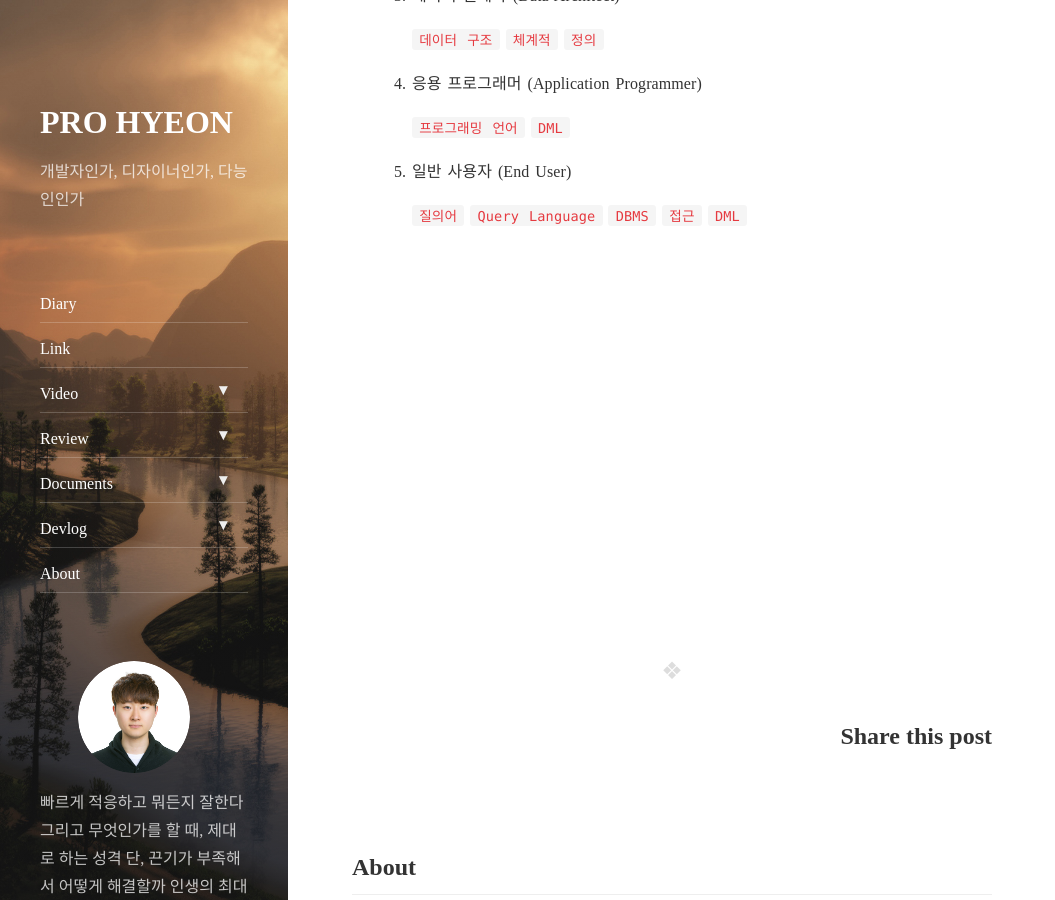
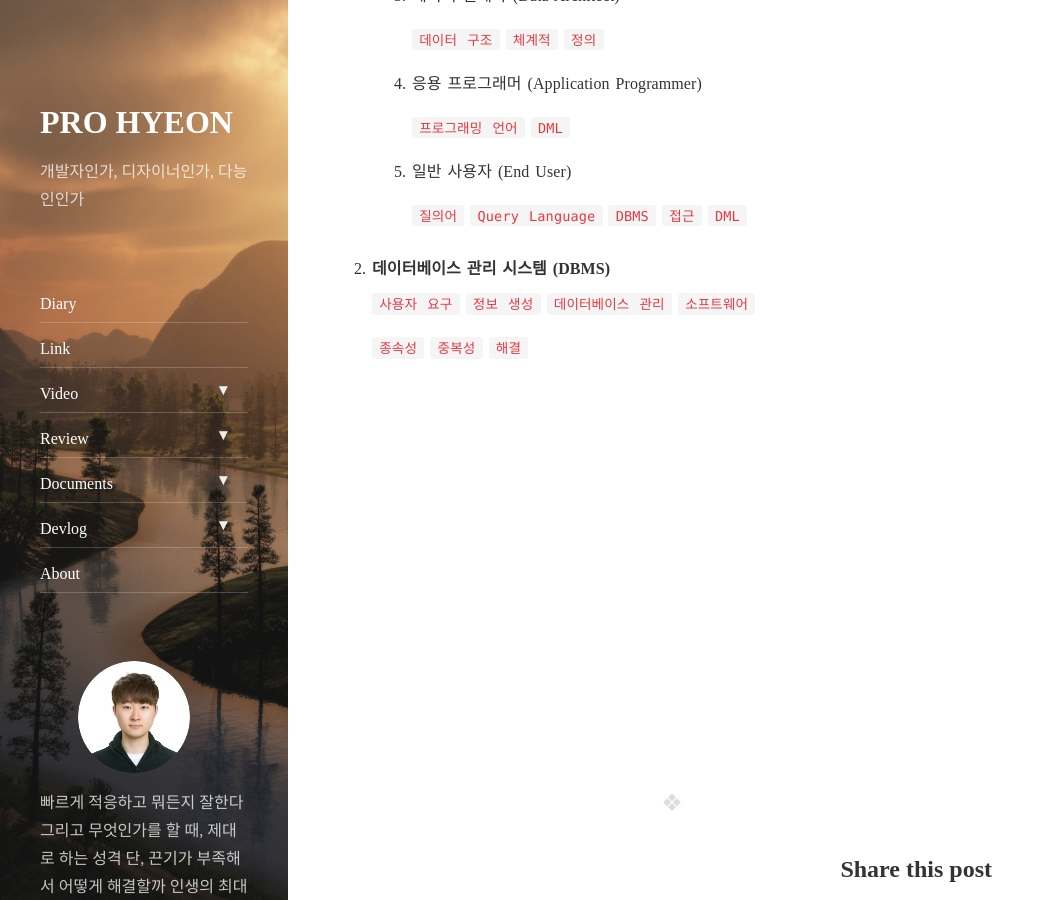
Before and after one commit to antaehyeon/antaehyeon.github.io, a Jekyll site: the page built from _posts/2018-06-28-정보처리기사 실기 암기노트 (데이터베이스).md, in a window 1280 px wide and 900 px high, scrolled down 1263 px. Shown: the whole window, without its empty margins (0-1055 px from the left). Built offline with Jekyll 4.4.1, drawn with Linux system fonts in a browser that asks for light colours; nearby versions of some CDN libraries; comment, search, counter and statistics services are not loaded.

Commit message:
Docs: 데이터베이스 관리시스템 카테고리 추가

```diff
--- a/_posts/2018-06-28-정보처리기사 실기 암기노트 (데이터베이스).md
+++ b/_posts/2018-06-28-정보처리기사 실기 암기노트 (데이터베이스).md
@@ -58,3 +58,11 @@ comments: true
       5. 일반 사용자 (End User)
 
          `질의어` `Query Language` `DBMS` `접근` `DML`
+
+
+
+2. #### 데이터베이스 관리 시스템 (DBMS)
+
+   `사용자 요구` `정보 생성` `데이터베이스 관리` `소프트웨어`
+
+   `종속성` `중복성` `해결`
```
